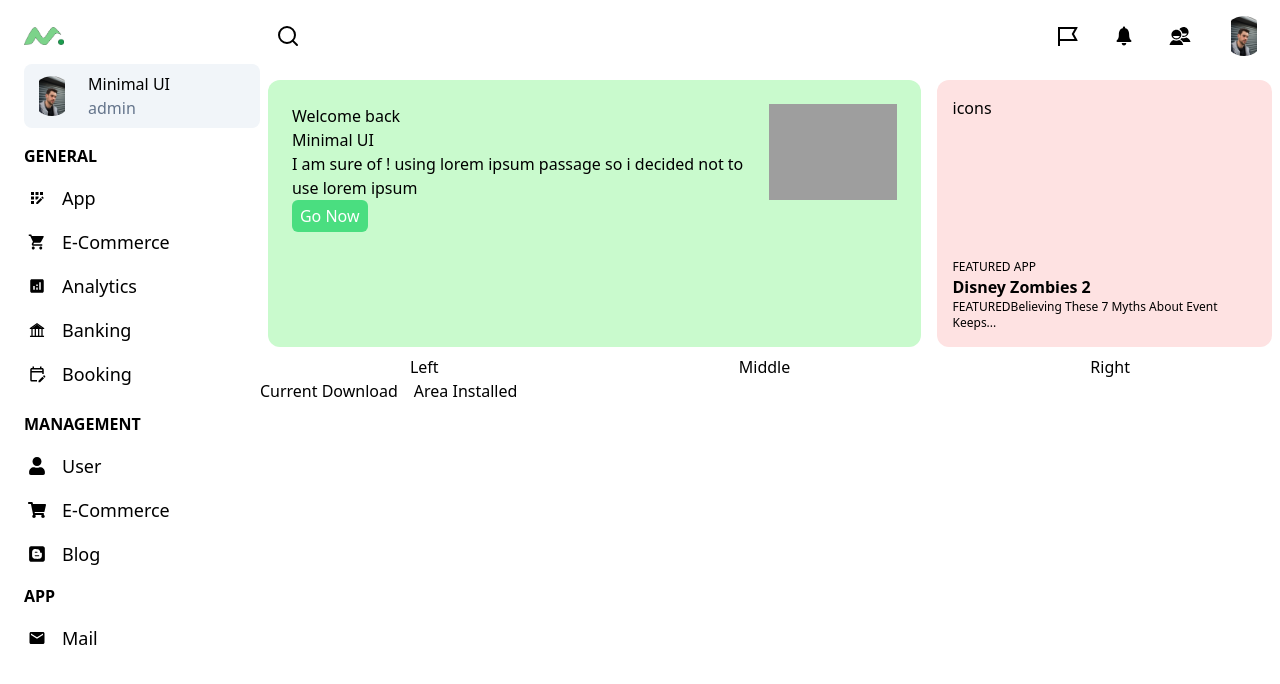
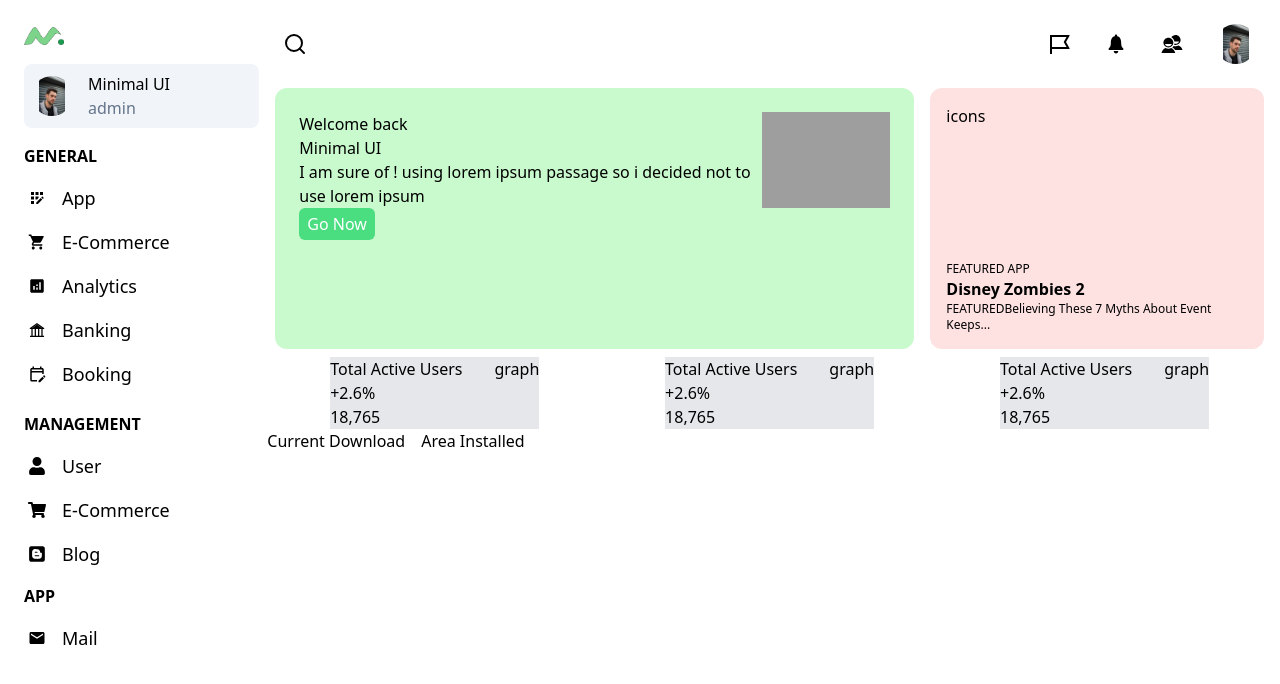
Before and after one commit to Gauravpawar3102/fitpeo, a React (Create React App) app: page / in a window 1280 px wide. Shown: the top 684 px of the page. Built offline with nearby package versions, Linux system fonts and the light colour scheme; grey boxes are pictures that could not be loaded; the HTML template or start-up script is replaced by a standard one.

Commit message:
basic dashboard

```diff
--- a/src/components/HeroStats.jsx
+++ b/src/components/HeroStats.jsx
@@ -2,12 +2,27 @@ import React from 'react';
 
 function HeroStats() {
   return (
-    <div className="stats-container flex justify-around">
-      <div className="stats-left">Left</div>
-      <div className="stats-middle">Middle</div>
-      <div className="stats-right">Right</div>
+    <div className="flex justify-around">
+      <DashDataComponent></DashDataComponent>
+      <DashDataComponent></DashDataComponent>
+      <DashDataComponent></DashDataComponent>
     </div>
   );
 }
 
+const DashDataComponent = () => {
+  return (
+    <div className="stats-container flex justify-around">
+      <div className="stats-left-container flex gap-8 bg-gray-200">
+        <div className="text-container">
+          <div className="active-users-heading">Total Active Users</div>
+          <div className="active-users-percentage">+2.6%</div>
+          <div className="active-users-number">18,765</div>
+        </div>
+        <div className="graph-container items-center  h-full">graph</div>
+      </div>
+    </div>
+  );
+};
+
 export default HeroStats;
--- a/src/components/Main.jsx
+++ b/src/components/Main.jsx
@@ -6,7 +6,7 @@ import Navbar from './Navbar';
 
 function Main() {
   return (
-    <div className="Main w-full h-full">
+    <div className="Main w-full p-2 h-full">
       <Navbar />
       <Hero />
       <HeroStats />
```
